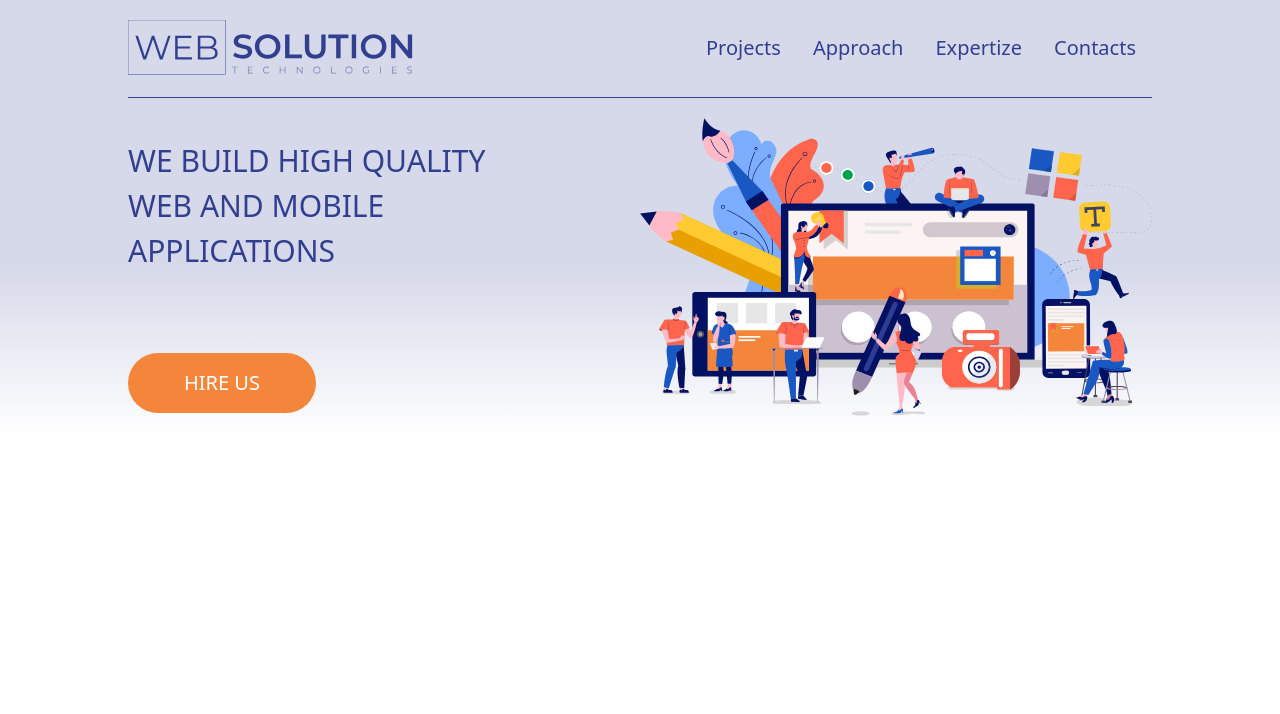
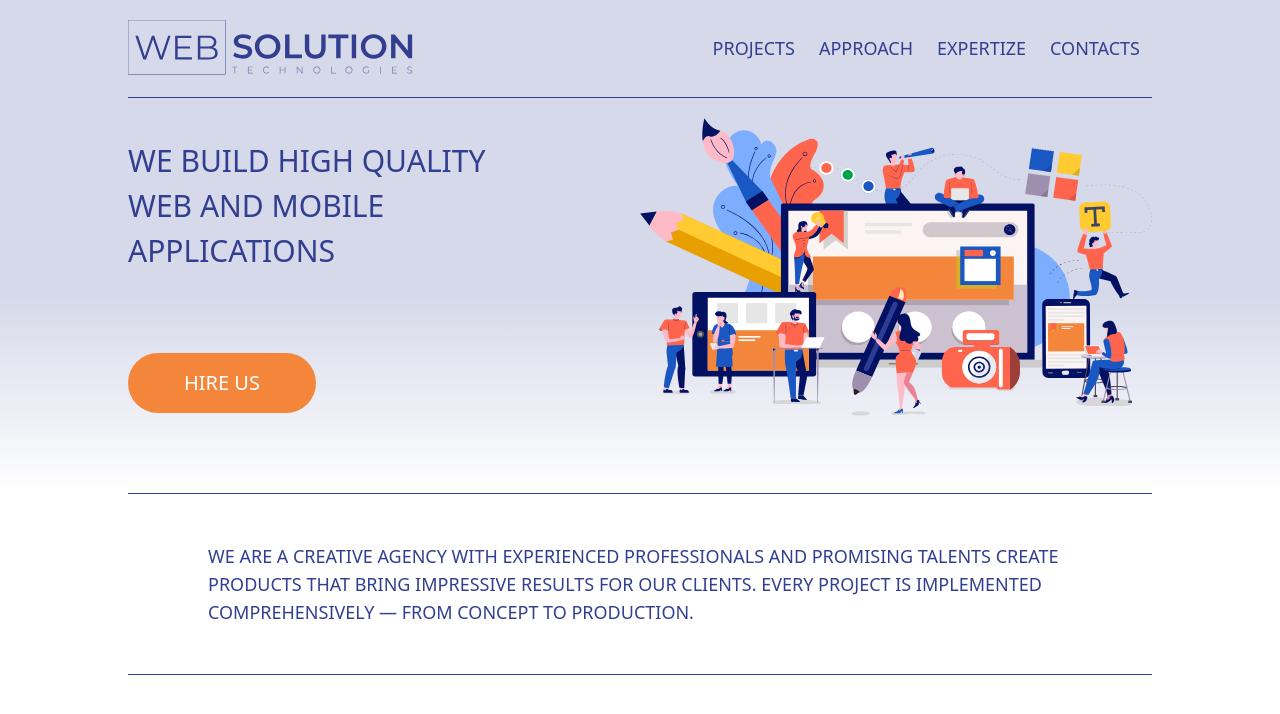
Before and after one commit to ZNick1982/wstech.works, a Next.js app: page / in a window 1280 px wide. Shown: the top 714 px of the page. Built offline with nearby package versions, Linux system fonts and the light colour scheme.

Commit message:
Added exclamation component

```diff
--- a/src/app/page.tsx
+++ b/src/app/page.tsx
@@ -1,13 +1,12 @@
 'use client';
 import NavBar from '../components/navbar';
 import Header from '../components/header';
-
-const pagePaddings = [4, 5, 5, 32];
+import Exclamation from '../components/exclamation';
 
 export default function Home() {
   return (
     <main>
-      <nav className='relative z-10' >
+      <nav className="relative z-10">
         <NavBar
           items={[
             { text: 'Projects', href: '#projects' },
@@ -17,11 +16,17 @@ export default function Home() {
           ]}
         />
       </nav>
-      <header
-        // bgGradient={'linear(to-b, brand.back 50%, brand.white 100%)'}
-      >
+      <header>
         <Header />
       </header>
+      <section>
+        <Exclamation>
+          We are a creative agency with experienced professionals and promising
+          talents create products that bring impressive results for our clients.
+          Every project is implemented comprehensively — from concept to
+          production.
+        </Exclamation>
+      </section>
     </main>
   );
 }
--- /dev/null
+++ b/src/components/exclamation/index.tsx
@@ -0,0 +1,22 @@
+import React from 'react';
+
+export type ExclamationProps = {
+  children: React.ReactNode;
+  // className: string;
+};
+
+const Exclamation = ({ children }: ExclamationProps) => (
+  <div className="bg-white w-full flex justify-center relative">
+    <div className="max-w-screen-2xl w-full flex items-center justify-center">
+      <div className="px-4 lg:px-32">
+        <hr className="border-blueMain divide-y-0" />
+        <div className="my-4 md:my-12 md:mx-20">
+          <span className="uppercase text-blueMain text-left text-lg">{children}</span>
+        </div>
+        <hr className="border-blueMain divide-y-0" />
+      </div>
+    </div>
+  </div>
+);
+
+export default Exclamation;
--- a/src/components/header/index.tsx
+++ b/src/components/header/index.tsx
@@ -5,8 +5,8 @@ import Button from '../button';
 const Header = () => (
   <div className="bg-gradient-to-b from-back via-back to-white w-full flex justify-center relative">
     <div className="max-w-screen-2xl w-full flex flex-col-reverse md:flex-col">
-      <Button className="md:hidden flex justify-center m-10">HIRE US</Button>
-      <div className="px-4 lg:px-32 pt-5 pb-5 flex justify-center md:justify-end">
+      <Button className="md:hidden flex justify-center mt-10 mb-32" onClick={() => {}}>HIRE US</Button>
+      <div className="px-4 lg:px-32 pt-5 pb-5 flex justify-center md:justify-end md:absolute md:top-0">
         <Image
           src={'/headerImage.svg'}
           width={100}
@@ -15,11 +15,13 @@ const Header = () => (
           alt=""
         />
       </div>
-      <div className="px-4 lg:px-32 pt-5 flex flex-col text-center md:absolute md:top-0 md:text-left md:w-1/2 md:h-full md:pt-10">
-        <h1 className="text-xl font-medium leading-normal sm:text-3xl md:text-3xl md:leading-normal text-blueMain ">
+      <div className="px-4 lg:px-32 pt-5 flex flex-col text-center md:top-0 md:text-left md:w-1/2 md:h-full md:pt-10">
+        <h1 className="text-2xl font-medium leading-normal sm:text-3xl md:text-3xl md:leading-normal text-blueMain ">
           WE BUILD HIGH QUALITY WEB AND MOBILE APPLICATIONS
         </h1>
-        <Button className="hidden md:block mt-20">HIRE US</Button>
+        <Button className="hidden md:block my-20" onClick={() => {}}>
+          HIRE US
+        </Button>
       </div>
     </div>
   </div>
--- a/src/components/navbar/index.tsx
+++ b/src/components/navbar/index.tsx
@@ -27,11 +27,11 @@ const NavBar = ({ items }: NavBarProps) => {
           <div className="flex-1" />
           <ul className="hidden md:flex md:items-center">
             {items.map((el, i) => (
-              <li key={i} className="px-4 text-xl">
+              <li key={i} className="px-3 text-lg">
                 <Link
                   href={el.href}
                   onClick={handleLinkClick}
-                  className="text-blueMain hover:text-orange"
+                  className="text-blueMain hover:text-orange uppercase"
                 >
                   {el.text}
                 </Link>
@@ -76,7 +76,7 @@ const NavBar = ({ items }: NavBarProps) => {
                     key={i}
                     href={el.href}
                     onClick={handleLinkClick}
-                    className="text-blueMain hover:text-orange text-5xl my-5"
+                    className="text-blueMain hover:text-orange text-3xl my-5 uppercase"
                   >
                     {el.text}
                   </Link>
```
